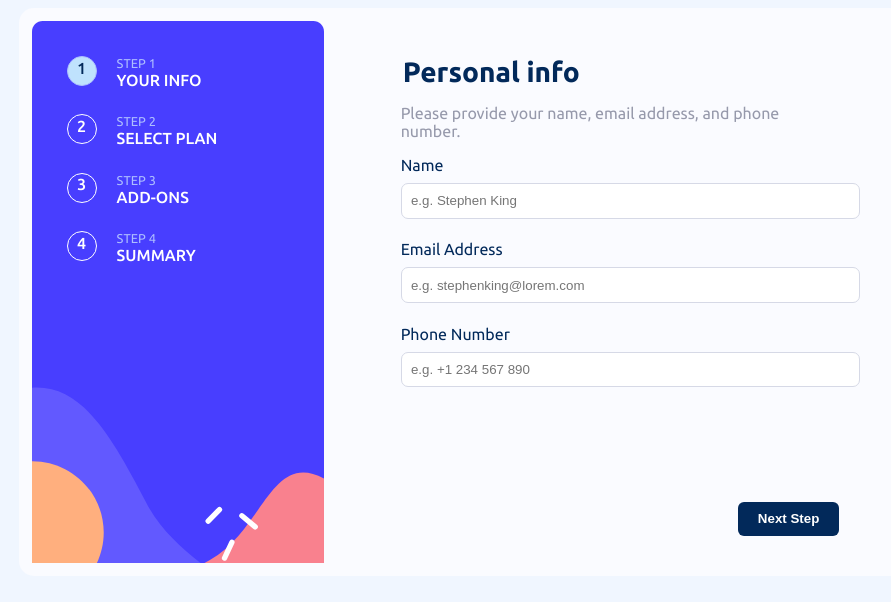
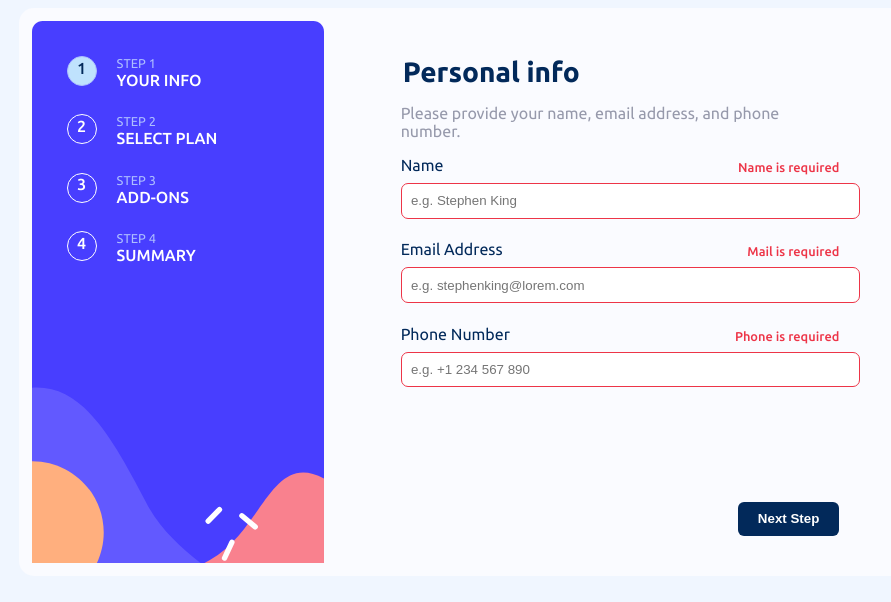
Before and after one commit to rodrfct/multi-step-form, a Vue app: page / in a window 1280 px wide. Shown: the top 602 px of the page, without its empty margins (166-1057 px from the left). Built offline with nearby package versions, Linux system fonts and the light colour scheme.

Commit message:
Add validation and move the tahnk-you to App.vue
At some point I moved it to the form idk why, ist back to its place now

```diff
--- a/package.json
+++ b/package.json
@@ -10,6 +10,8 @@
     "type-check": "vue-tsc --noEmit -p tsconfig.app.json --composite false"
   },
   "dependencies": {
+    "@vueuse/integrations": "^10.2.0",
+    "async-validator": "^4.2.5",
     "vue": "^3.3.4"
   },
   "devDependencies": {
--- a/src/App.vue
+++ b/src/App.vue
@@ -8,18 +8,30 @@ const step = ref<number>(1)
 
 const isSubmitted = ref<boolean>(false)
 
+const validationPassed = ref<boolean>(false)
+
+const selectStep = (selectedStep: number) => {
+  console.log(validationPassed.value)
+
+  if (!validationPassed.value) {return}
+
+  if (selectedStep >= 1 && selectedStep <= 4) {
+    step.value = selectedStep}
+  }
+
 </script>
 
 <template>
 <div class="wrapper">
   <Sidebar :step="step"
-  @selectStep="(selectedStep: number) => {if (selectedStep >= 1 && selectedStep <= 4) {step = selectedStep}}" />
+  @selectStep="selectStep" />
 
   <Form v-if="!isSubmitted" :step="step"
-  @stepBack="() => {if (step > 1) {step--}}"
-  @stepForward="() => {if (step < 4) {step++}}"
-  @selectStep="(selectedStep: number) => {if (selectedStep >= 1 && selectedStep <= 4) {step = selectedStep}}"
-  @submit.prevent="() => {isSubmitted = true}" />
+    @stepBack="() => {if (step > 1) {step--}}"
+    @stepForward="() => {if (step < 4 && validationPassed) {step++}}"
+    @validated="(val) => {validationPassed = val}"
+    @submited="() => {isSubmitted = true}"
+  />
 
   <ThankYou v-else />
 </div>
--- a/src/components/Form.vue
+++ b/src/components/Form.vue
@@ -4,9 +4,6 @@ import Step1 from './FormStep1.vue'
 import Step2 from './FormStep2.vue'
 import Step3 from './FormStep3.vue'
 import Step4 from './FormStep4.vue'
-import ThankYou from './ThankYou.vue';
-
-const isSubmitted = ref<boolean>(false)
 
 const props = defineProps({
     step: {
@@ -15,7 +12,7 @@ const props = defineProps({
     }
 })
 
-defineEmits(['step-back', 'step-forward', 'select-step'])
+const emit = defineEmits(['step-back', 'step-forward', 'select-step', 'submited', 'validated'])
 
 export interface planPricingInterface {
     arcade: {
@@ -116,18 +113,19 @@ const selections = ref<selectionsInterface>({
 
 function submitForm() {
     console.log(selections.value)
-    isSubmitted.value = true
+    emit('submited')
 }
 
 </script>
 
 <template>
-    <form v-if="!isSubmitted" id="form">
+    <form id="form">
         <Step1 v-if="props.step == 1"
             :selectionsStep1="selections?.personalInfo"
             @nameChange="(val: string) => {selections.personalInfo.name = val }"
             @mailChange="(val: string) => {selections.personalInfo.mail = val }"
             @phoneChange="(val: string) => {selections.personalInfo.phone = val }"
+            @validated="(val: boolean) => {$emit('validated', val)}"
         />
 
         <Step2 v-else-if="props.step == 2" :planPricing="planPricing"
@@ -159,7 +157,6 @@ function submitForm() {
             <button v-show="props.step == 4" type="button" id="confirm-btn" @click="submitForm">Confirm</button>
         </div>
     </form>
-    <ThankYou v-else />
 </template>
 
 <style>
--- a/src/components/FormStep1.vue
+++ b/src/components/FormStep1.vue
@@ -1,38 +1,71 @@
 <script setup lang="ts">
-import { computed } from 'vue'
+import { reactive, watch } from 'vue'
+import { useAsyncValidator } from '@vueuse/integrations/useAsyncValidator'
 import type { personalInfoInterface } from './Form.vue'
+import type { Rules } from 'async-validator';
 
 const props = defineProps<{
-    selectionsStep1: personalInfoInterface | undefined
+    selectionsStep1: personalInfoInterface
 }>()
 
-const emit = defineEmits(['name-change', 'mail-change', 'phone-change'])
+const emit = defineEmits(['name-change', 'mail-change', 'phone-change', 'validated'])
 
-const name = computed({
-    get() {
-        return props.selectionsStep1?.name
+const form = reactive({
+        name: props.selectionsStep1.name,
+        mail: props.selectionsStep1.mail,
+        phone: props.selectionsStep1.phone
+    })
+
+const rules: Rules = {
+  name: {
+    type: 'string',
+    min: 5,
+    max: 20,
+    required: true,
+  },
+  mail: [
+    {
+      type: 'email',
+      required: true,
     },
-    set(newValue) {
-        emit('name-change', newValue)
+  ],
+  phone: {
+    type: 'pattern',
+    pattern: /^(?:\+\d{1,3}\s?)?\(?\d{1,4}\)?[-.\s]?\d{1,4}[-.\s]?\d{1,9}$/,
+    required: true
+  }
+}
+
+watch(
+    () => form.name,
+    (newVal) => {
+        emit('name-change', newVal)
     }
-})
+)
 
-const mail = computed({
-    get() {
-        return props.selectionsStep1?.mail
-    },
-    set(newValue) {
-        emit('mail-change', newValue)
+watch(
+    () => form.mail,
+    (newVal) => {
+        emit('mail-change', newVal)
     }
-})
-const phone = computed({
-    get() {
-        return props.selectionsStep1?.phone
-    },
-    set(newValue) {
-        emit('phone-change', newValue)
+)
+
+watch(
+    () => form.phone,
+    (newVal) => {
+        emit('phone-change', newVal)
     }
-})
+)
+
+const { pass, isFinished, errorFields } = useAsyncValidator(form, rules)
+
+watch(
+    () => pass.value,
+    (newVal) => {
+        emit('validated', newVal)
+    }
+)
+
 </script>
 
 <template>
@@ -40,14 +73,27 @@ const phone = computed({
         <legend>Personal info</legend>
         <p>Please provide your name, email address, and phone number.</p>
 
-        <label for="name">Name</label>
-        <input v-model.lazy="name" class="form-control" type="text" name="name" id="name" placeholder="e.g. Stephen King">
+        <label for="name">
+            Name
 
-        <label for="email">Email Address</label>
-        <input v-model.lazy="mail" class="form-control" type="email" name="email" id="email" placeholder="e.g. stephenking@lorem.com">
+            <span v-if="errorFields?.name?.length" class="error-msg">{{ errorFields.name[0].message }}</span>
+        </label>
+        <input v-model.lazy="form.name" class="form-control" :class="{errorInput: errorFields?.name?.length}" type="text" name="name" id="name" placeholder="e.g. Stephen King">
 
-        <label for="phone">Phone Number</label>
-        <input v-model.lazy="phone" class="form-control" type="tel" name="phone" id="phone" placeholder="e.g. +1 234 567 890">
+        <label for="email">
+            Email Address
+
+            <span v-if="errorFields?.mail?.length" class="error-msg">{{ errorFields.mail[0].message }}</span>
+        </label>
+        <input v-model.lazy="form.mail" class="form-control" :class="{errorInput: errorFields?.mail?.length}" type="email" name="email" id="email" placeholder="e.g. stephenking@lorem.com">
+
+        <label for="phone">
+            Phone Number
+
+            <span v-if="errorFields?.phone?.length" class="error-msg">{{ errorFields.phone[0].fieldValue ? "Phone number is invalid": errorFields.phone[0].message }}</span>
+        </label>
+        <input v-model.lazy="form.phone" class="form-control" :class="{errorInput: errorFields?.phone?.length}" type="tel" name="phone" id="phone" placeholder="e.g. +1 234 567 890">
+
     </fieldset>
 </template>
 
@@ -62,4 +108,30 @@ const phone = computed({
     border: 1px solid var(--Light-gray);
     border-radius: 7px;
 }
+
+.form-control:focus-visible {
+    border-color: var(--Marine-blue);
+}
+
+.errorInput {
+    border-color: var(--Strawberry-red);
+    outline: none;
+}
+
+label {
+    display: flex;
+    justify-content: space-between;
+    gap: 15%;
+    align-items: end;
+}
+
+.error-msg {
+    color: var(--Strawberry-red);
+    font-size: .8em;
+    font-weight: 500;
+}
+
+.error-msg::first-letter {
+    text-transform: capitalize;
+}
 </style>
```
Also changed, not shown: 1 other file (tests, documents, lock files or other folders).
